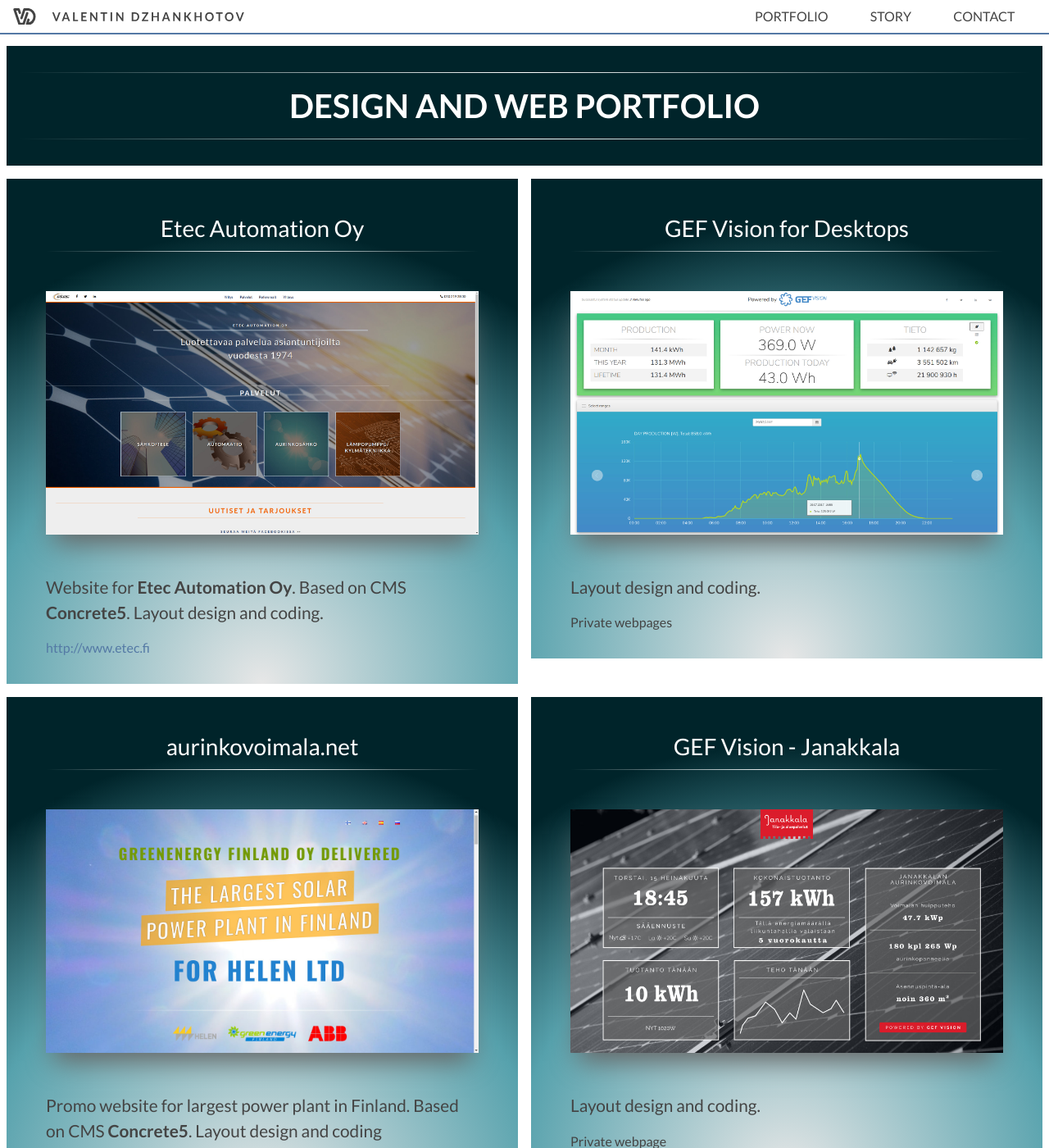
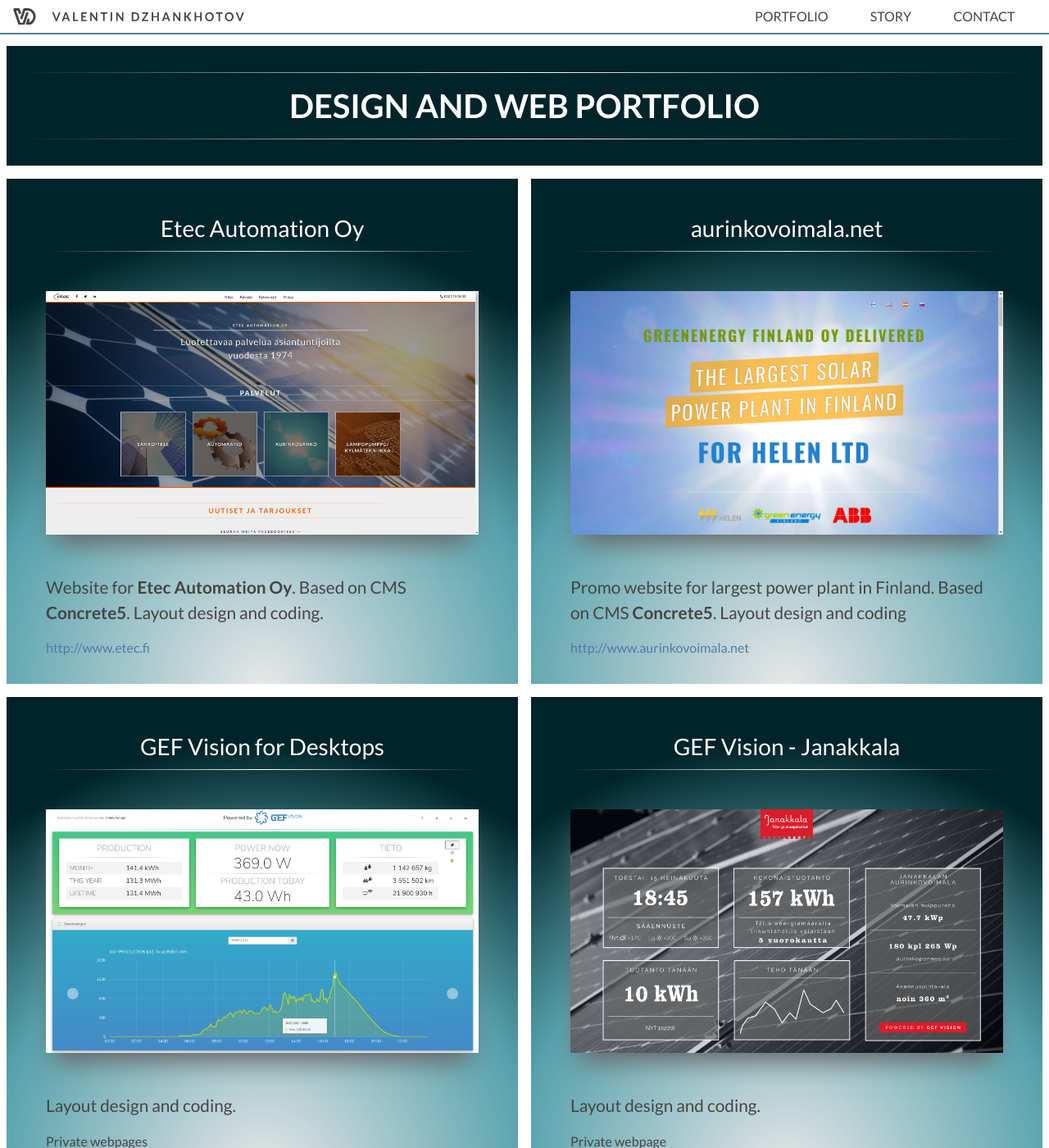
Before and after one commit to vushe/vushe.github.io, a Jekyll site: the page built from portfolio.md, in a window 1280 px wide and 1400 px high. Shown: the whole window at 82% size. Built offline with Jekyll 4.4.1, drawn with Linux system fonts in a browser that asks for light colours; nearby versions of some CDN libraries; comment, search, counter and statistics services are not loaded.

Commit message:
aurinkovoimala <> desktop vision

```diff
--- a/portfolio.md
+++ b/portfolio.md
@@ -5,8 +5,8 @@
 
 titles:
     - Etec Automation Oy
+    - aurinkovoimala.net
     - GEF Vision for Desktops
-    - aurinkovoimala.net
     - GEF Vision - Janakkala
     - GEF Vision - Hesburger
     - GEF Vision - City of Seinäjoki
@@ -22,8 +22,8 @@
 
 images:
     - /static/portfolio/etec.jpg
+    - /static/portfolio/aurinkovoimala-net.jpg
     - /static/portfolio/desktop-vision.jpg
-    - /static/portfolio/aurinkovoimala-net.jpg
     - /static/portfolio/janakkala.jpg
     - /static/portfolio/hesburger.jpg
     - /static/portfolio/seinajoki.jpg
@@ -41,10 +41,10 @@
     - >-
         Website for <strong>Etec Automation Oy</strong>.
         Based on CMS <strong>Concrete5</strong>. Layout design and coding.
-    - Layout design and coding.
     - >-
         Promo website for largest power plant in Finland.
         Based on CMS <strong>Concrete5</strong>. Layout design and coding
+    - Layout design and coding.
     - Layout design and coding.
     - HTML5 programming.
     - Layout design and coding.
@@ -60,8 +60,8 @@
 
 url-descriptions:
     - http://www.etec.fi
+    - http://www.aurinkovoimala.net
     - Private webpages
-    - http://www.aurinkovoimala.net
     - Private webpage
     - Private webpage
     - Private webpage
@@ -77,8 +77,8 @@
 
 urls:
     - http://www.etec.fi
+    - http://www.aurinkovoimala.net
     - false
-    - http://www.aurinkovoimala.net
     - false
     - false
     - false
```
